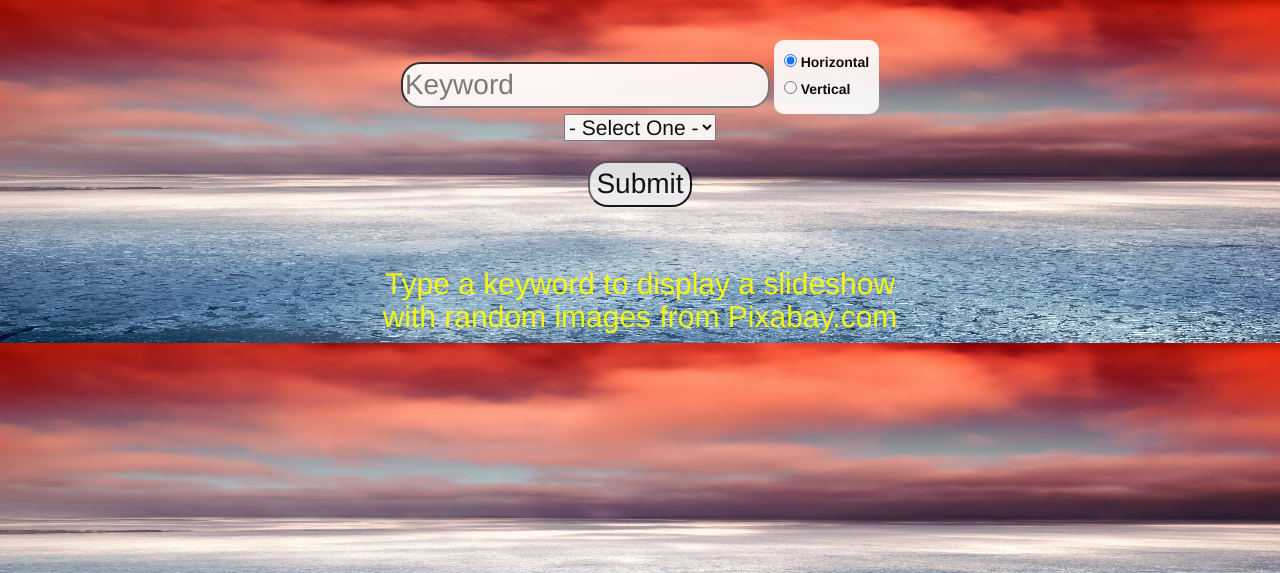
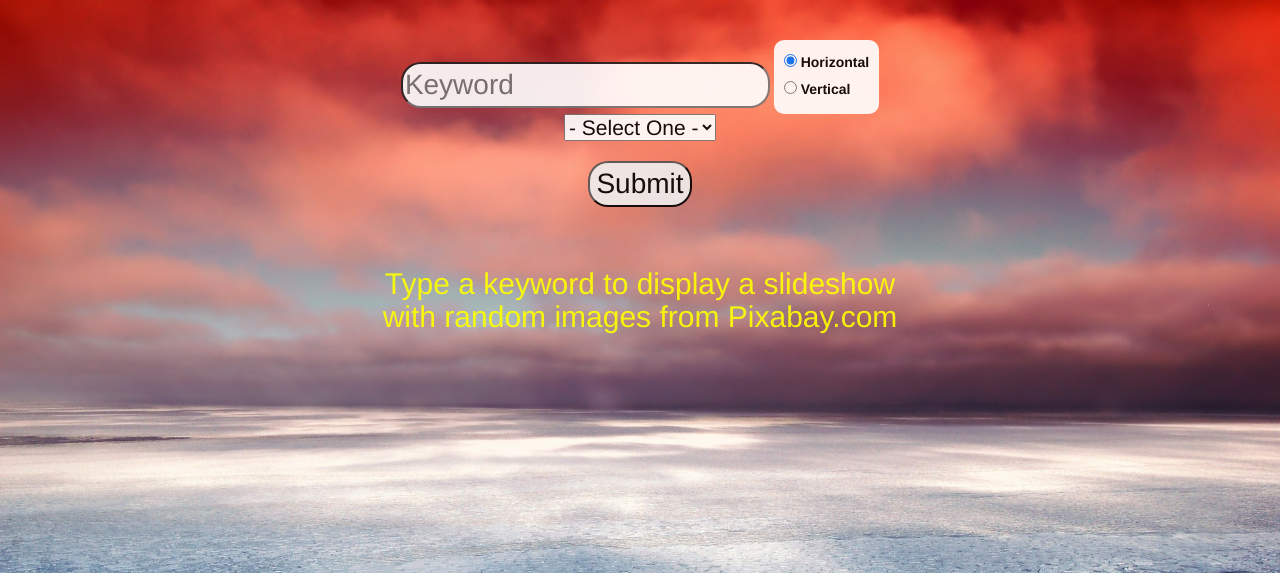
Before and after one commit to miglara/cst336_projects, a PHP site: page /projects/slider/index.php?layout=horizontal in a window 1280 px wide. Shown: the top 573 px of the page. Run offline with PHP 8.4, Linux system fonts and the light colour scheme; data that the repository does not hold is empty; some libraries are stand-ins or nearby versions.

Commit message:
slider - fixing background

```diff
--- a/projects/slider/index.php
+++ b/projects/slider/index.php
@@ -34,6 +34,7 @@ function selectedOption($option){
             body{
                 background-image: url('<?=$backgroundImage?>');
                 background-size: 100% 100%;
+                background-attachment: fixed;
             }
         </style>
     </head>
```
